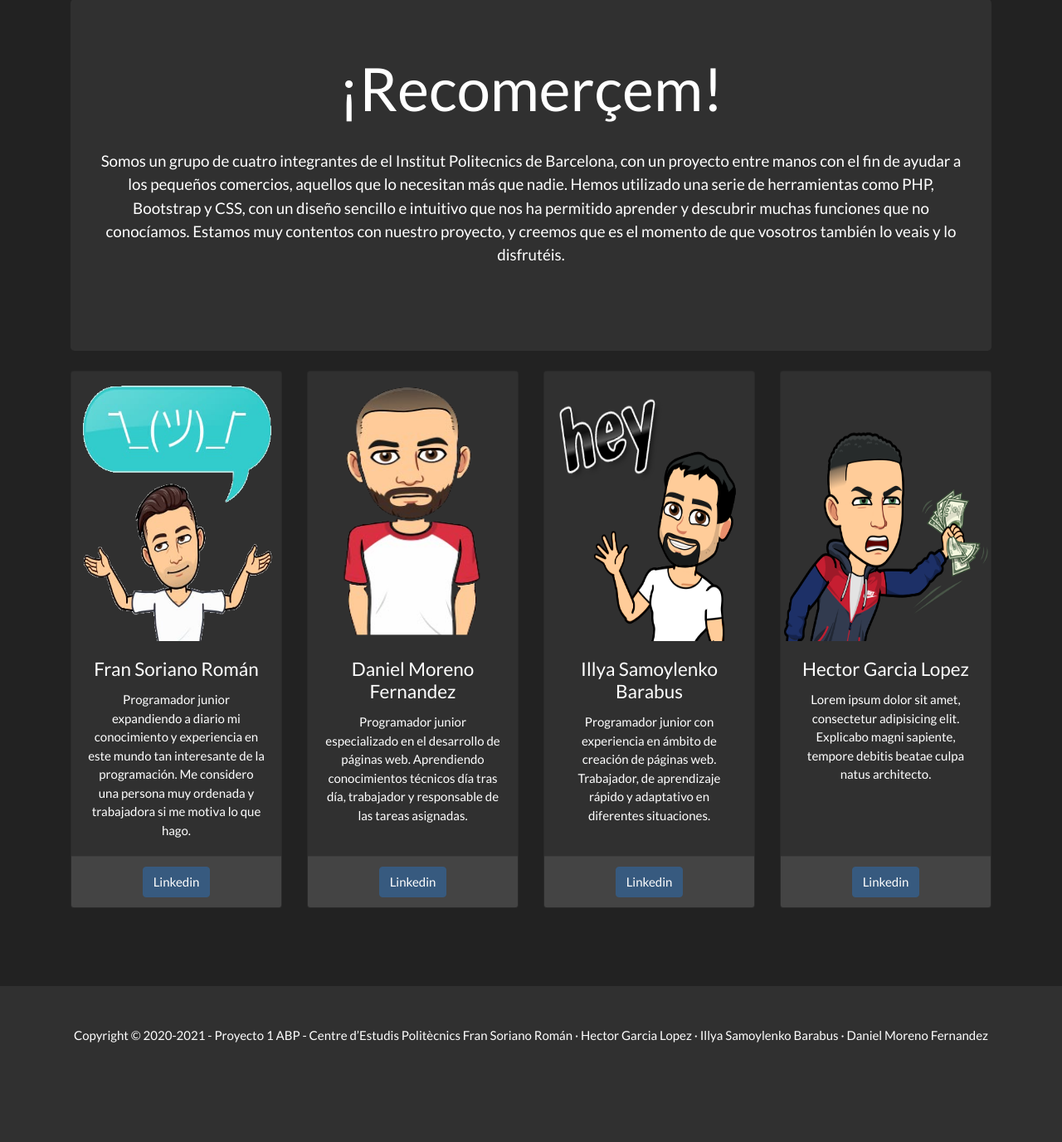
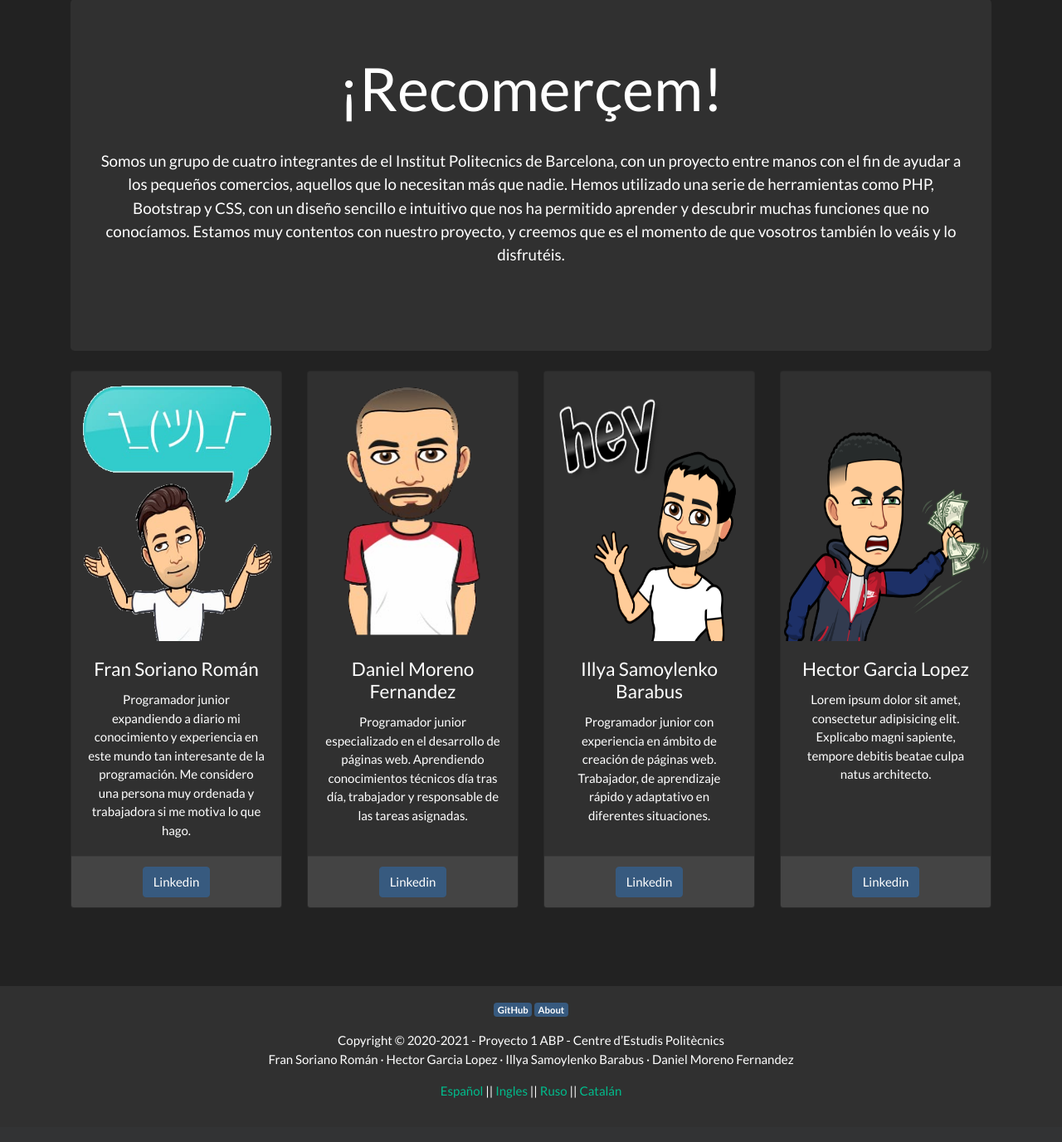
Before and after one commit to DanielMoreno30/Recomercem2020, a PHP site: page /phpmailer/frontend/about.php in a window 1280 px wide. Shown: the part 107-1484 px from the top of the page at 83% size. After the commit the page ends 1431 px from the top, so only its background shows below. Run offline with PHP 8.4, Linux system fonts and the light colour scheme.

Commit message:
about idioma

```diff
--- a/frontend/about.php
+++ b/frontend/about.php
@@ -77,12 +77,7 @@
 		¿Jugamos? Tienes tres juegos para disfrutar (o sufrir) hasta conseguir los puntos necesarios para obtener tus descuentos. ¿Serás capaz? Veremos...
 	  </p> -->
 		<br>
-	  <p class="lead">
-		Somos un grupo de cuatro integrantes de el Institut Politecnics de Barcelona, con un proyecto entre manos con el fin de ayudar a los pequeños comercios,
-		aquellos que lo necesitan más que nadie.
-		Hemos utilizado una serie de herramientas como PHP, Bootstrap y CSS, con un diseño sencillo e intuitivo que nos ha permitido aprender y descubrir muchas
-		funciones que no conocíamos.
-		Estamos muy contentos con nuestro proyecto, y creemos que es el momento de que vosotros también lo veais y lo disfrutéis.
+	  <p class="lead"><?php echo $lang['info_about'] ?>
 	  </p>
 		<br>
 	</center>
@@ -150,11 +145,16 @@
   <!-- /.container -->
 
   <!-- Footer -->
-  <footer class="py-5 bg-dark">
-    <div class="container">
-      <p class="m-0 text-center text-white">Copyright © 2020-2021 - Proyecto 1 ABP - Centre d’Estudis Politècnics
-Fran Soriano Román · Hector Garcia Lopez · Illya Samoylenko Barabus · Daniel Moreno Fernandez</p>
+  <footer class="bg-dark text-center text-lg-start">
+    <div class="text-center p-3" >
+        <div id="footerLinks">
+            <a href="https://github.com/MrFron/Recomercem" class="badge badge-primary">GitHub</a>
+            <a href="../frontend/about.php" class="badge badge-primary">About</a>
+        </div>
+        <p class="card-text"></p> Copyright © 2020-2021 - Proyecto 1 ABP - Centre d’Estudis Politècnics<br> Fran Soriano Román · Hector Garcia Lopez · Illya Samoylenko Barabus · Daniel Moreno Fernandez </p>
+        <p><a href="about.php?lang=es"><?php echo $lang['es'] ?></a> || <a href="about.php?lang=en"><?php echo $lang['en'] ?></a> || <a href="about.php?lang=ru"><?php echo $lang['ru'] ?></a> || <a href="about.php?lang=cat"><?php echo $lang['cat'] ?></a></p>
     </div>
+</footer>
     <!-- /.container -->
   </footer>
   <script src="https://code.jquery.com/jquery-3.5.1.slim.min.js" integrity="sha384-DfXdz2htPH0lsSSs5nCTpuj/zy4C+OGpamoFVy38MVBnE+IbbVYUew+OrCXaRkfj" crossorigin="anonymous"></script>
--- a/lang/cat.php
+++ b/lang/cat.php
@@ -115,6 +115,11 @@ $lang = array(
         Plaça Catalunya, 8, 08002 Barcelona //
         i Gran Via 64, 28 Madrid //",
 
+    "illya" => "Programador junior amb experiència en àmbit de creació de pàgines web. Treballador, d'aprenentatge ràpid i adaptatiu en diferents situacions.",
+    "fran" => "Programador junior expandint cada dia el meu coneixement i experiència en aquest món tan interessant de la programació. Em considero una persona molt ordenada i treballadora si em motiva el que faig.",
+    "hector" => "Programador junior actualment cursant un grau de desenvolupament web al centre d'estudis poltecnics i anteriorment he cursat en desenvolupament multiplataforma. Responsable i treballador amb experiència laboral en el sector.",
+    "dani" => "Programador júnior especialitzat en el desenvolupament de pàgines web. Aprenent coneixements tècnics dia rere dia, treballador i responsable de les tasques assignades."
+
     )
 
 ?>
--- a/lang/en.php
+++ b/lang/en.php
@@ -115,6 +115,11 @@ $lang = array(
     "txapela_ubi" => "Txapela has 3 franchises spread over Barcelona and Madrid, the most central and important are those of Passeig de Gràcia, 58, 08007 Barcelona //
             Plaça Catalunya, 8, 08002 Barcelona //
             and Gran Via 64, 28 Madrid //",
+
+    "illya" => "Junior programmer with experience in the field of web page creation. Hard-working, fast and adaptive learning in different situations.",
+    "fran" => "Junior programmer daily expanding my knowledge and experience in this very interesting world of programming. I consider myself a very orderly and hard-working person if what I do motivates me.",
+    "hector" => "Junior programmer currently studying a degree in web development at the poltecnics center d’estudis and I have previously studied multiplatform development. Responsible and worker with work experience in the sector.",
+    "dani" => "Junior programmer specialized in web page development. Learning technical knowledge day after day, hard-working and responsible for the assigned tasks."
 )
 
 ?>
--- a/lang/es.php
+++ b/lang/es.php
@@ -119,7 +119,12 @@ $lang = array(
         que han pasado diez horas a fuego lento durante la noche. El dueño especifica que solo hacen tres variedades de ramen porque quieren
         especializarse en calidad y rapidez. El menú presenta las recetas clásicas de ramen: soja (con un caldo de pollo y cerdo, con salsa de soja),
         miso (lo mismo pero con miso en lugar de soja) y mariscos. Los fideos caseros (mira la máquina al final de la barra) son una maravilla:
-        puedes ponerlos en tu plato y girarlos alrededor de tus palillos con fuerza hasta que el caldo se escape y todavía estén perfectamente elásticos."
+        puedes ponerlos en tu plato y girarlos alrededor de tus palillos con fuerza hasta que el caldo se escape y todavía estén perfectamente elásticos.",
+
+    "illya" => "Programador junior con experiencia en ámbito de creación de páginas web. Trabajador, de aprendizaje rápido y adaptativo en diferentes situaciones.",
+    "fran" => "Programador junior expandiendo a diario mi conocimiento y experiencia en este mundo tan interesante de la programación. Me considero una persona muy ordenada y trabajadora si me motiva lo que hago.",
+    "hector" => "Programador junior actualmente cursando un grado de desarrollo web en el centre d’estudis poltecnics  i anteriormente he cursado en desarrollo multiplataforma. Responsable i trabajador con experiencia laboral en el sector.",
+    "dani" => "Programador junior especializado en el desarrollo de páginas web. Aprendiendo conocimientos técnicos día tras día, trabajador y responsable de las tareas asignadas."
 
 
 
--- a/lang/ru.php
+++ b/lang/ru.php
@@ -115,6 +115,11 @@ $lang = array(
             Plaça Catalunya, 8, 08002 Барселона //
             и Gran Via 64, 28 Madrid //",
 
+    "illya" => "Младший программист с опытом создания веб-страниц. Трудолюбивое, быстрое и адаптивное обучение в разных ситуациях.",
+    "fran" => "Младший программист ежедневно расширяет свои знания и опыт в этом интересном мире программирования. Я считаю себя очень упорядоченным и трудолюбивым человеком, если то, что я делаю, меня мотивирует.",
+    "hector" => "Младший программист в настоящее время изучает веб-разработку в Poltecnics Center d’estudis, а я ранее изучал мультиплатформенную разработку. Ответственный и работник с опытом работы в отрасли.",
+    "dani" => "Младший программист, специализирующийся на разработке веб-страниц. Изучая технические знания изо дня в день, трудолюбивый и ответственный за поставленные задачи."
+
     )
 
 ?>
```
